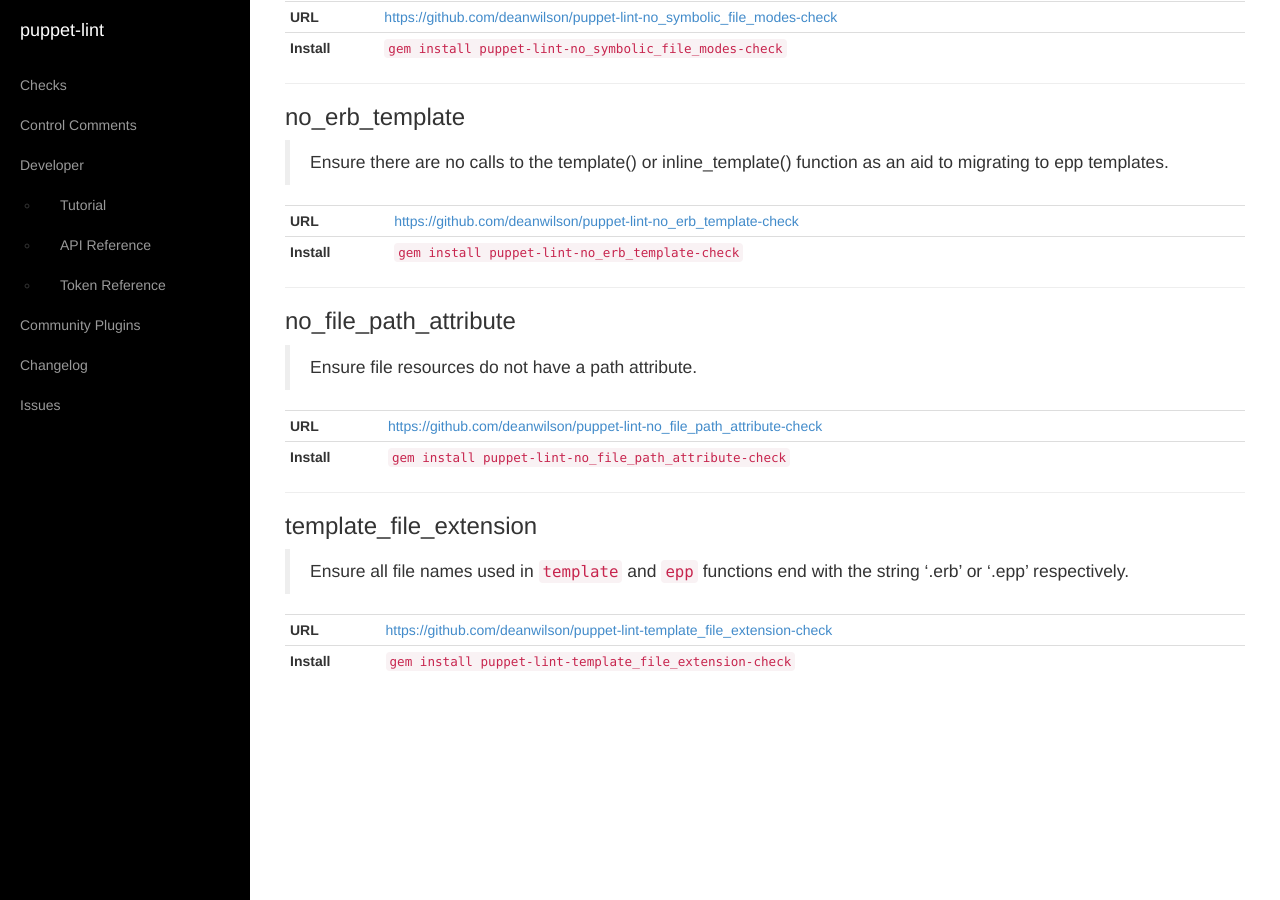
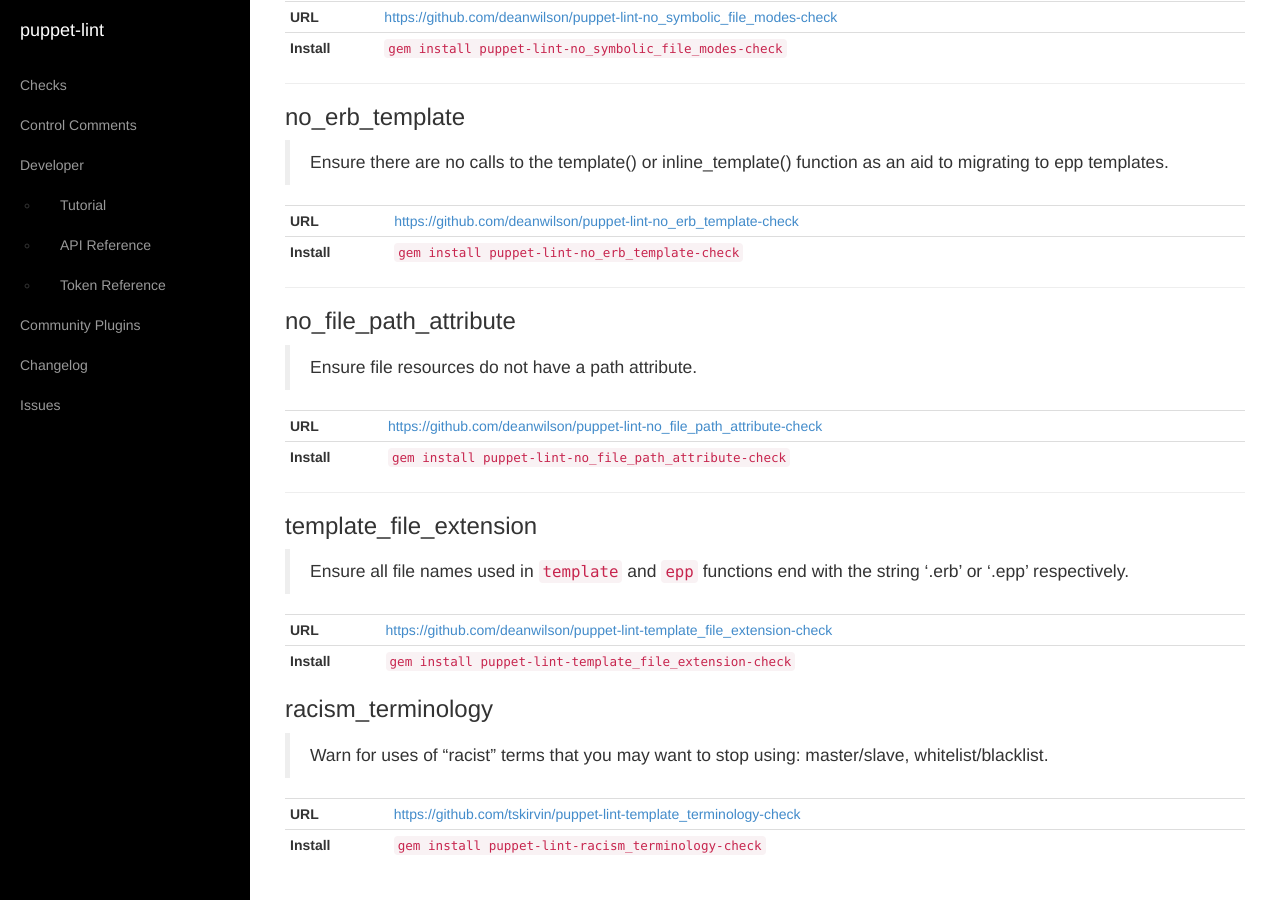
Before and after one commit to rodjek/puppet-lint, a Jekyll site: the page built from plugins/index.md, in a window 1280 px wide and 900 px high, scrolled down 3724 px. Built offline with Jekyll 4.4.1, drawn with Linux system fonts in a browser that asks for light colours; our own code applies the rules of GitHub Pages for plain Markdown files.

Commit message:
racism_terminology plugin
Warn when you use 'master/slave' or 'whitelist/blacklist' terms, which should ideally be replaced with something with less racist baggage (e.g. leader/follower, approvelist/blocklist).

```diff
--- a/plugins/index.md
+++ b/plugins/index.md
@@ -223,3 +223,11 @@
 | **URL**     | <https://github.com/deanwilson/puppet-lint-template_file_extension-check> |
 | **Install** | `gem install puppet-lint-template_file_extension-check`   |
 {: .table .table-condensed }
+
+### racism_terminology
+
+> Warn for uses of "racist" terms that you may want to stop using: master/slave, whitelist/blacklist.
+
+| **URL**     | <https://github.com/tskirvin/puppet-lint-template_terminology-check> |
+| **Install** | `gem install puppet-lint-racism_terminology-check`   |
+{: .table .table-condensed }
```
